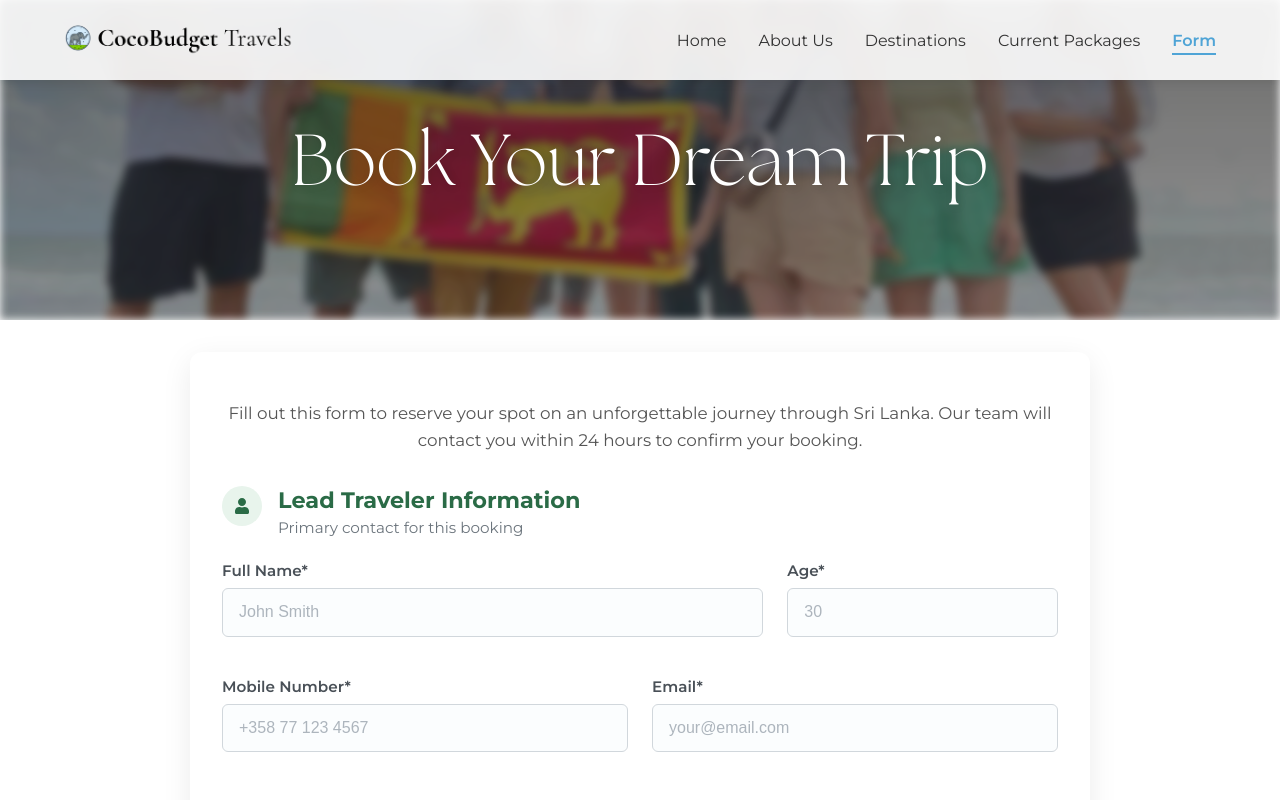
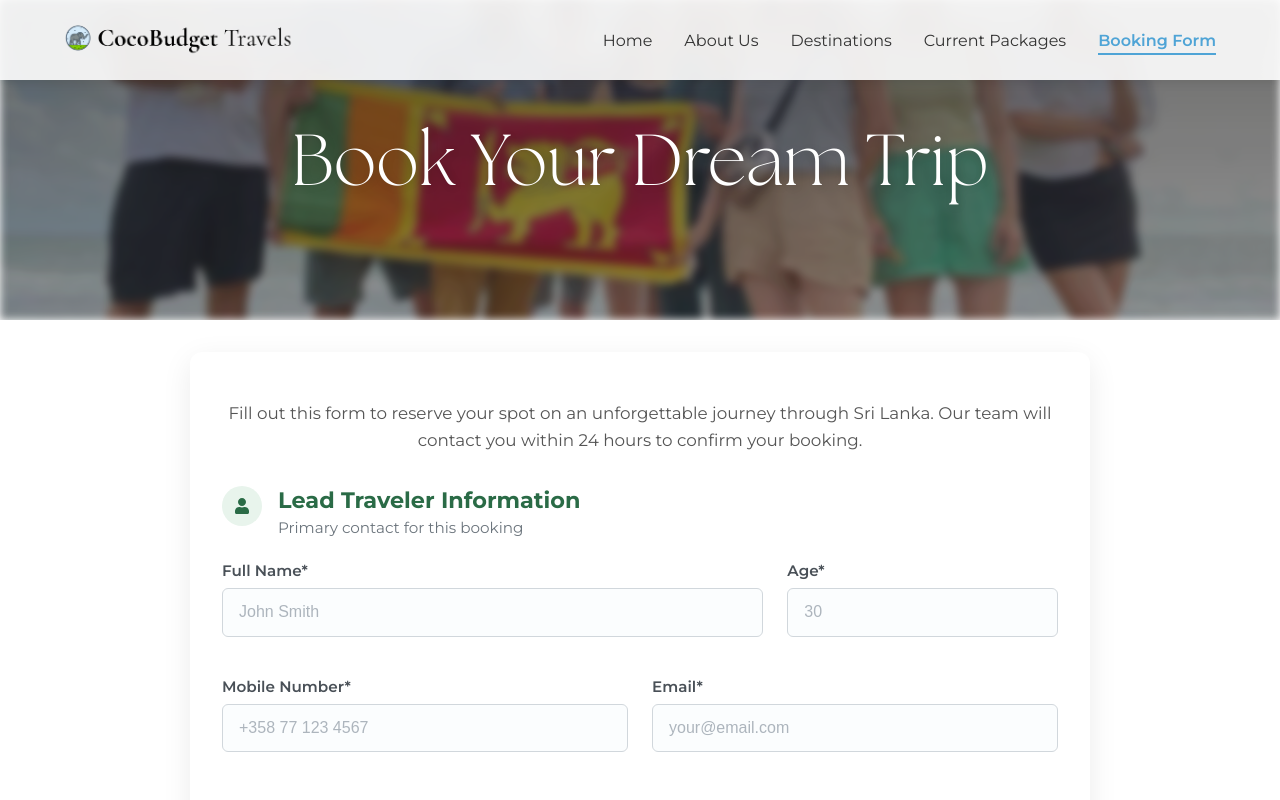
Before and after one commit to thenukaubayasena/cocobudget-travels, a React (Create React App) app: page /form in a window 1280 px wide. Shown: the top 800 px of the page. Built offline with nearby package versions, Linux system fonts and the light colour scheme; a web font is replaced by a local one.

Commit message:
some changes

```diff
--- a/src/components/Footer.jsx
+++ b/src/components/Footer.jsx
@@ -21,6 +21,7 @@ const Footer = () => {
             <FooterLink to="/about-us">About Us</FooterLink>
             <FooterLink to="/destinations">Destinations</FooterLink>
             <FooterLink to="/current-packages">Current Packages</FooterLink>
+            <FooterLink to="/form">Booking Form</FooterLink>
           </QuickLinks>
 
           <ContactInfo>
--- a/src/components/Navbar.jsx
+++ b/src/components/Navbar.jsx
@@ -44,7 +44,7 @@ const Navbar = () => {
           Current Packages
         </NavItem>
         <NavItem to="/form" $isActive={activeTab === "form"}>
-          Form
+          Booking Form
         </NavItem>
       </NavMenu>
 
```
